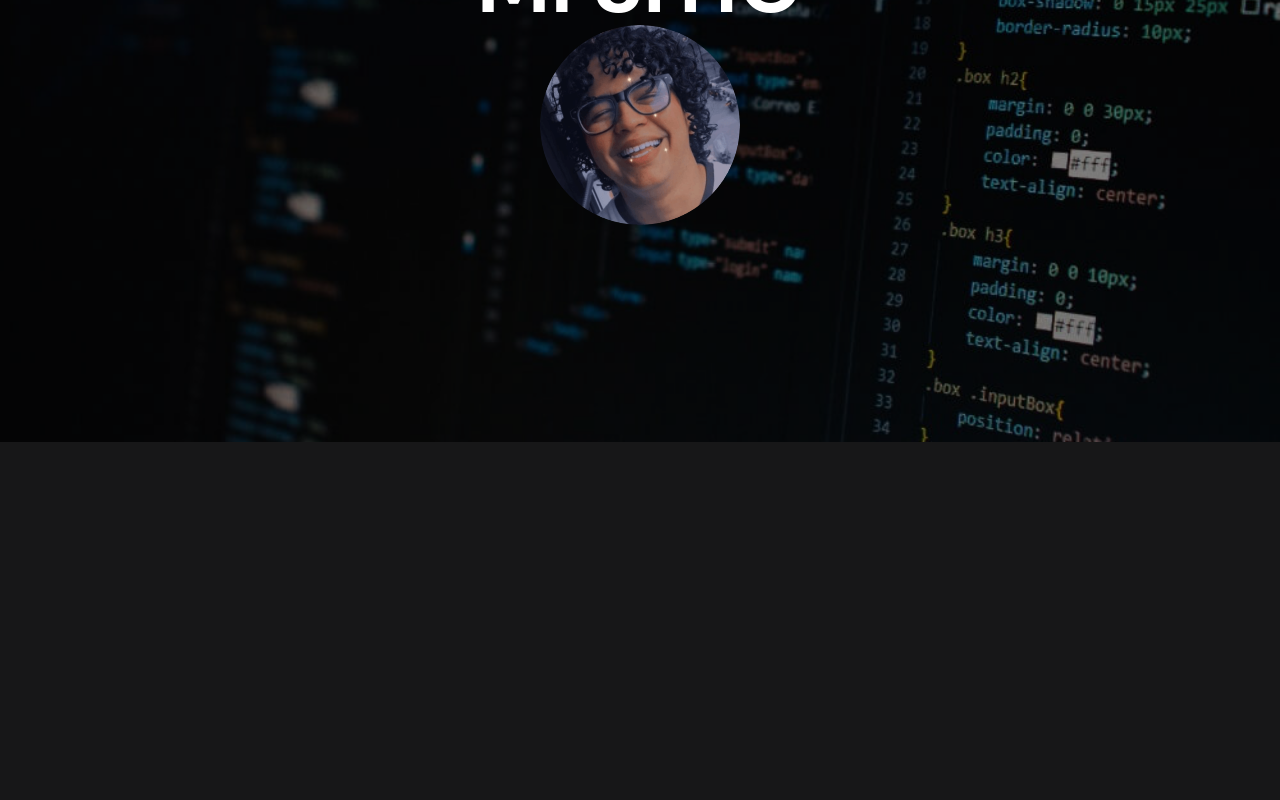
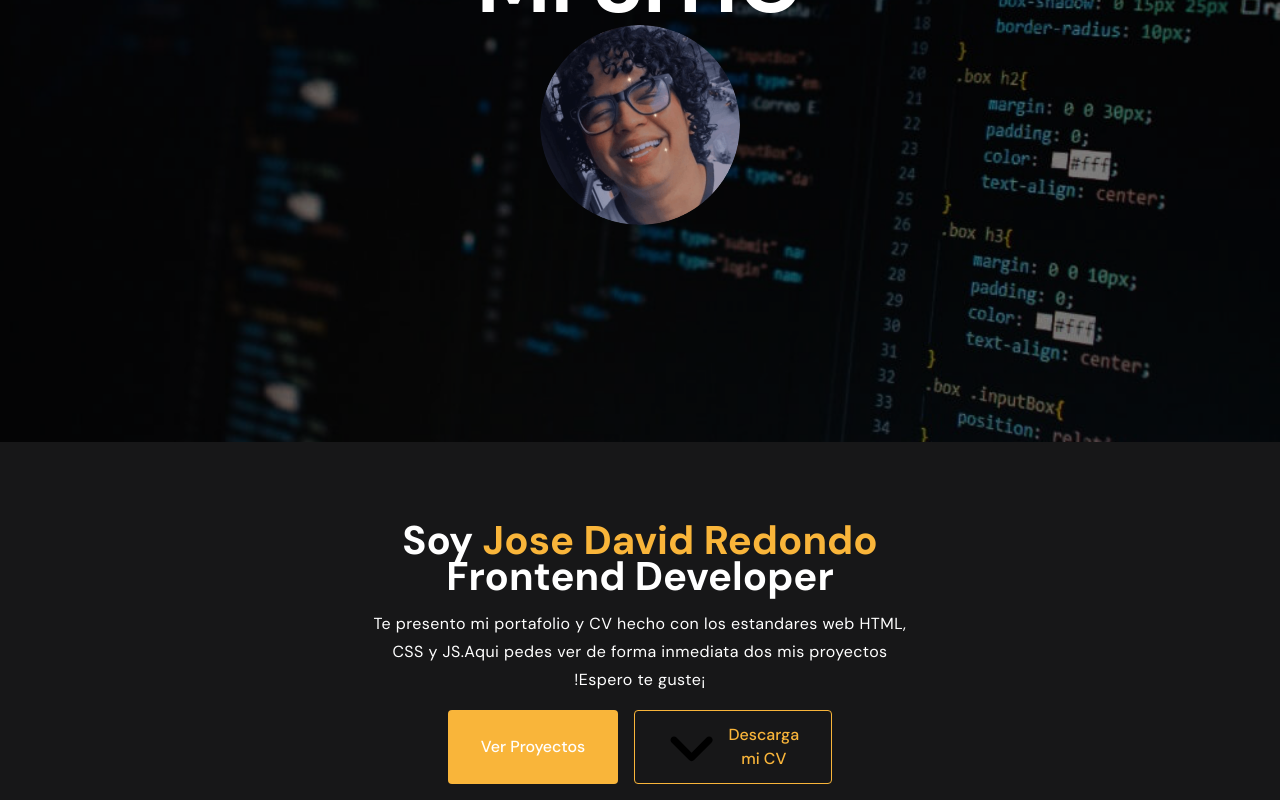
Before and after one commit to josedavid1996/portafolio-next, a Next.js app: page / in a window 1280 px wide. Shown: the part 432-1232 px from the top of the page. Before the commit the page ends 938 px from the top, so only its background shows below. Built offline with nearby package versions, Linux system fonts and the light colour scheme.

Commit message:
Se agrego la presentacion

```diff
--- a/src/components/layout/Hero/index.tsx
+++ b/src/components/layout/Hero/index.tsx
@@ -3,7 +3,7 @@ import Image from 'next/image'
 const Hero = () => {
   return (
     <>
-      <section className="home section" id="inicio">
+      <section className="home" id="inicio">
         <article className="bg-center bg-no-repeat bg-[url('/hero.jpg')] bg-cover">
           <aside className=" w-full min-h-screen flex justify-center items-center bg-primary-500">
             <div className="flex justify-center items-center flex-col">
--- /dev/null
+++ b/src/components/layout/Presentacion/index.tsx
@@ -0,0 +1,45 @@
+import Button from '@components/shared/Button'
+import Icon from '@components/shared/Icon'
+
+const Presentacion = () => {
+  return (
+    <>
+      <section
+        className="flex justify-center p-4 max-w-[576px] min-w-[340px] mx-auto"
+        id="presentation"
+      >
+        <article>
+          <h1 className="text-center font-bold text-3xl md:text-[40px]">
+            Soy <span className="text-primary">Jose David Redondo</span> <br />
+            Frontend Developer
+          </h1>
+          <p className="text-center my-4">
+            Te presento mi portafolio y CV hecho con los estandares web HTML,
+            CSS y JS.Aqui pedes ver de forma inmediata dos mis proyectos <br />
+            !Espero te guste¡{' '}
+          </p>
+          <div className="flex flex-col sm:flex-row justify-center gap-4 mt-4">
+            <Button>Ver Proyectos</Button>
+            <Button variant="outline">
+              {' '}
+              <Icon name="arrow-down" />
+              Descarga mi CV
+            </Button>
+
+            {/* Poner el link de descarga */}
+            {/* <a
+              href="img/JOSE DAVID REDONDO PERDOMO_compressed.pdf"
+              target="_blank"
+              className="btn-trans"
+            >
+              <Icon name="arrow-down" />
+              Descarga mi CV
+            </a>{' '} */}
+          </div>
+        </article>
+      </section>
+    </>
+  )
+}
+
+export default Presentacion
--- a/src/components/shared/Button/variants.ts
+++ b/src/components/shared/Button/variants.ts
@@ -17,7 +17,8 @@ export const variants: Record<ButtonVariant, ButtonColors> = {
   },
   outline: {
     white: 'btn-outline-white',
-    primary: 'btn-outline-primary',
+    primary:
+      'text-primary border-primary border hover:bg-primary hover:text-white ',
     secondary: 'btn-outline-secondary'
   },
   ghost: {
--- a/src/components/shared/Icon/index.tsx
+++ b/src/components/shared/Icon/index.tsx
@@ -7,7 +7,7 @@ import {
   SVGProps
 } from 'react'
 import dynamic from 'next/dynamic'
-export type IconName = 'start' | 'menu' | 'close'
+export type IconName = 'start' | 'menu' | 'close' | 'arrow-down'
 
 // type SVGLazyComponent = LazyExoticComponent<
 //   FunctionComponent<
@@ -29,7 +29,8 @@ interface Props extends SVGProps<SVGSVGElement> {
 const icons: Record<IconName, any> = {
   start: dynamic(() => import('../../../assets/icons/star-regular.svg')),
   menu: dynamic(() => import('@assets/icons/bars-solid.svg')),
-  close: dynamic(() => import('@assets/icons/xmark-solid.svg'))
+  close: dynamic(() => import('@assets/icons/xmark-solid.svg')),
+  'arrow-down': dynamic(() => import('@assets/icons/arrow-down-solid.svg'))
 }
 const Icon = ({ name, ...props }: Props) => {
   const Component = icons[name]
--- a/src/pages/index.tsx
+++ b/src/pages/index.tsx
@@ -1,11 +1,15 @@
 import Hero from '@components/layout/Hero'
 import Navbar from '@components/layout/Navbar'
+import Presentacion from '@components/layout/Presentacion'
 
 const Home = () => {
   return (
     <>
       <Navbar />
-      <Hero />
+      <div className="flex flex-col gap-y-[2rem] md:gap-y-[4rem]">
+        <Hero />
+        <Presentacion />
+      </div>
     </>
   )
 }
--- a/src/styles/index.css
+++ b/src/styles/index.css
@@ -46,13 +46,13 @@ p {
   line-height: 1.75rem;
   letter-spacing: 0.44px;
 }
-h1 {
+/* h1 {
   margin: 0;
   font-weight: 700;
   font-size: 3.75rem;
   line-height: 4.43rem;
   letter-spacing: -0.5px;
-}
+} */
 h2 {
   margin: 0;
   font-weight: 500;
@@ -145,9 +145,9 @@ img {
 textarea {
   resize: none;
 }
-.section {
+/* .section {
   margin-bottom: 4rem;
-}
+} */
 .text-center {
   text-align: center;
 }
@@ -364,11 +364,11 @@ label > * {
 .presentation > article {
   text-align: center;
 }
-article > h1 {
+/* article > h1 {
   font-size: 2.125rem;
   line-height: 2.5rem;
   letter-spacing: 0.25px;
-}
+} */
 .presentation__btn {
   display: flex;
   flex-direction: column;
@@ -430,11 +430,11 @@ article > a {
   /* .container > .menu__contact {
     display: block;
   } */
-  article > h1 {
+  /* article > h1 {
     font-size: 3.75rem;
     line-height: 4.43rem;
     letter-spacing: -0.5px;
-  }
+  } */
   .presentation__btn {
     display: flex;
     flex-direction: row;
```
Also changed, not shown: src/assets/icons/arrow-down-solid.svg (added).
